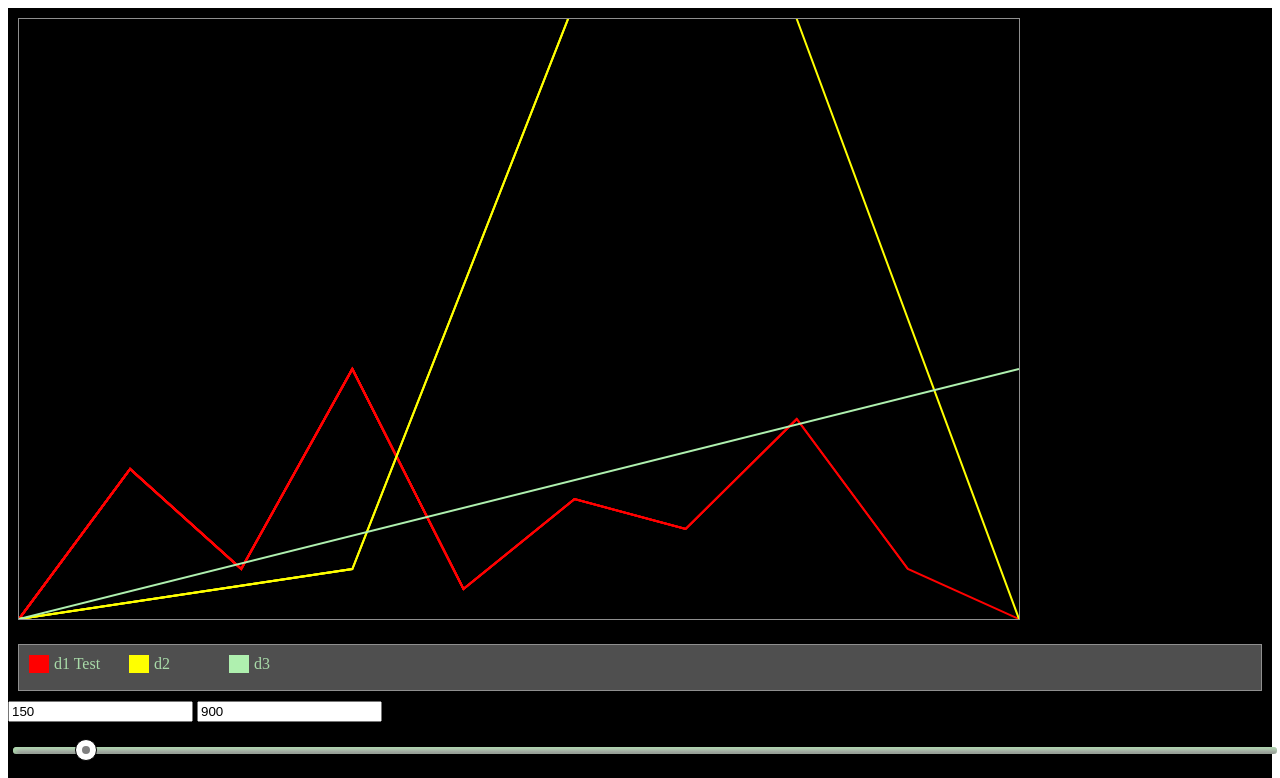
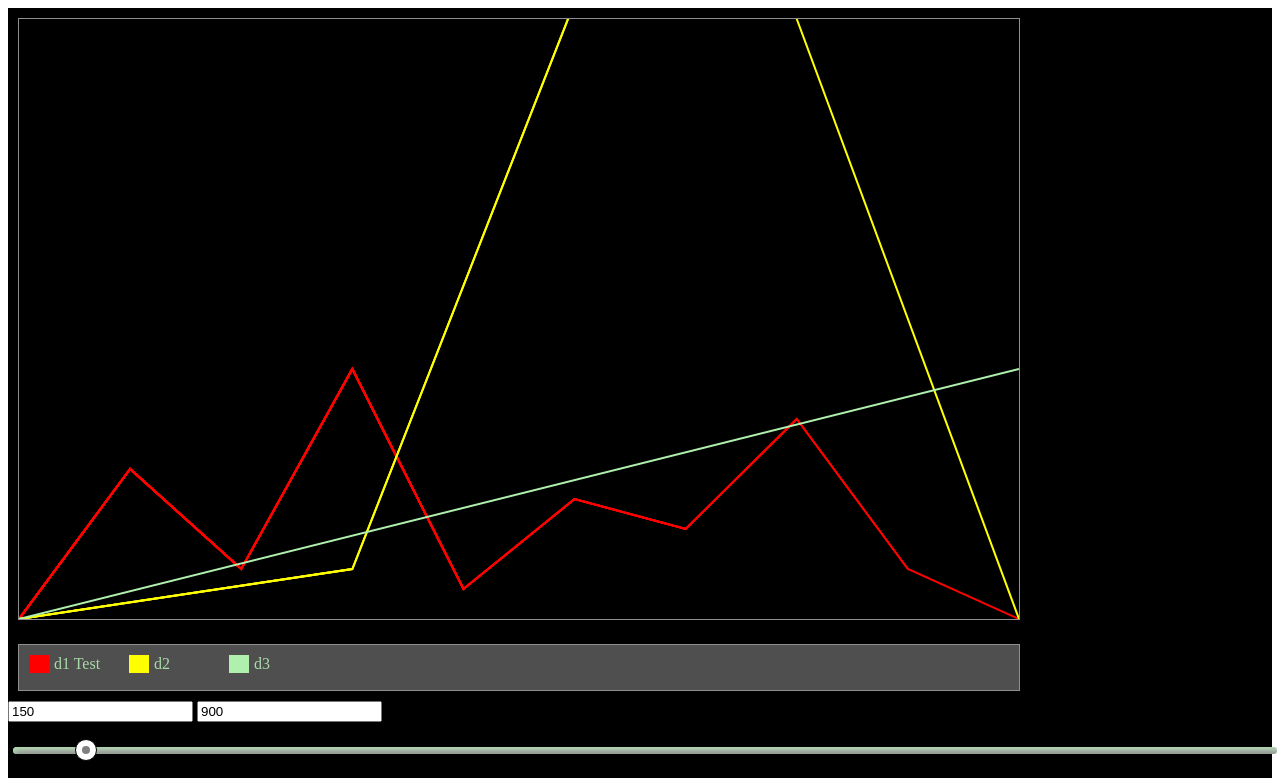
Before and after one commit to mbergerm/angular-graph, a plain HTML site: page index.html in a window 1280 px wide. Shown: the top 778 px of the page. Drawn offline with Linux system fonts and the light colour scheme.

Commit message:
change width of legend

```diff
--- a/css/main.css
+++ b/css/main.css
@@ -11,7 +11,7 @@
     margin: 10px;
     padding: 10px;
     display: flex;
-
+    width: 980px;
 }
 
 .legend>div {
```
